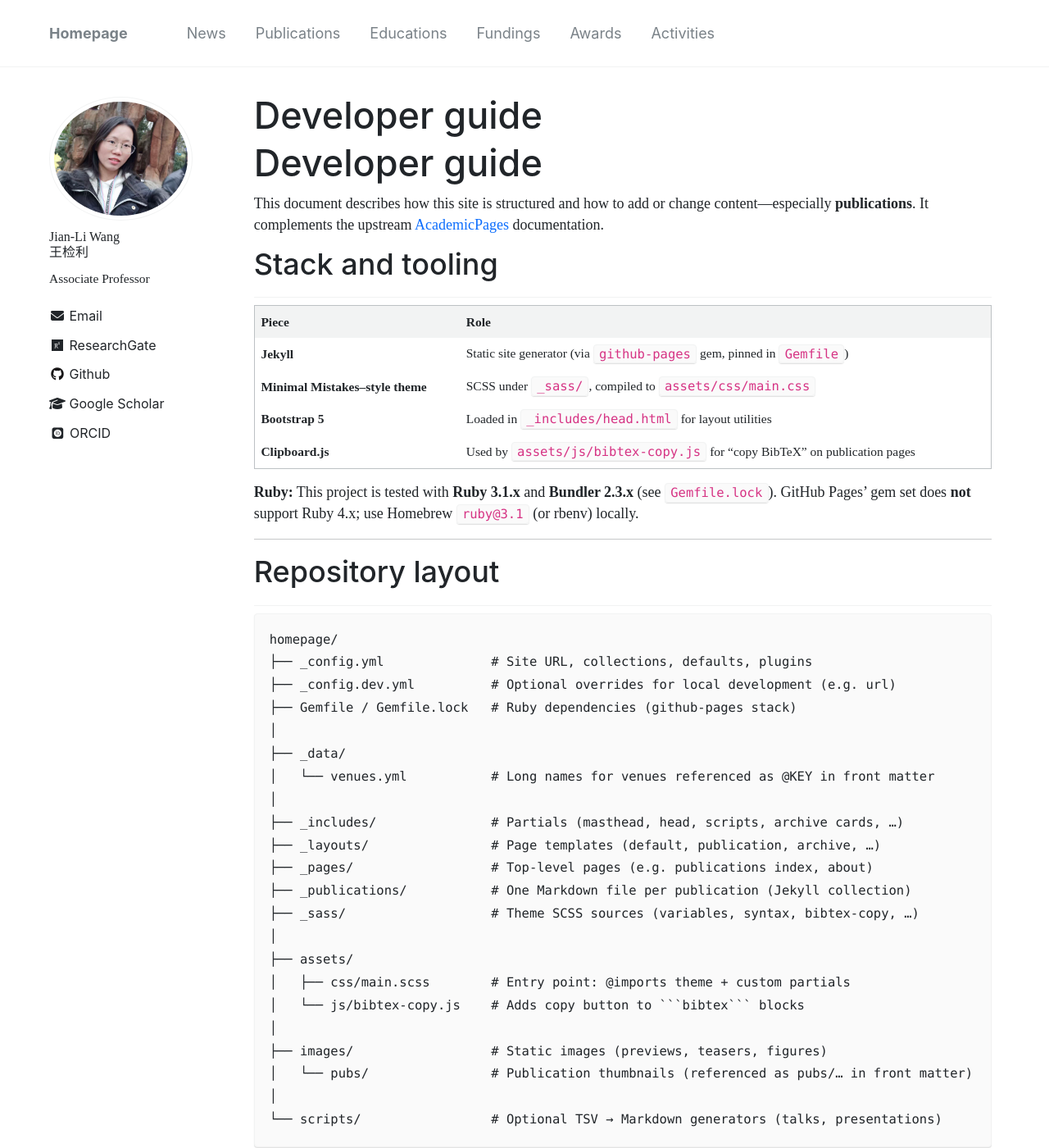
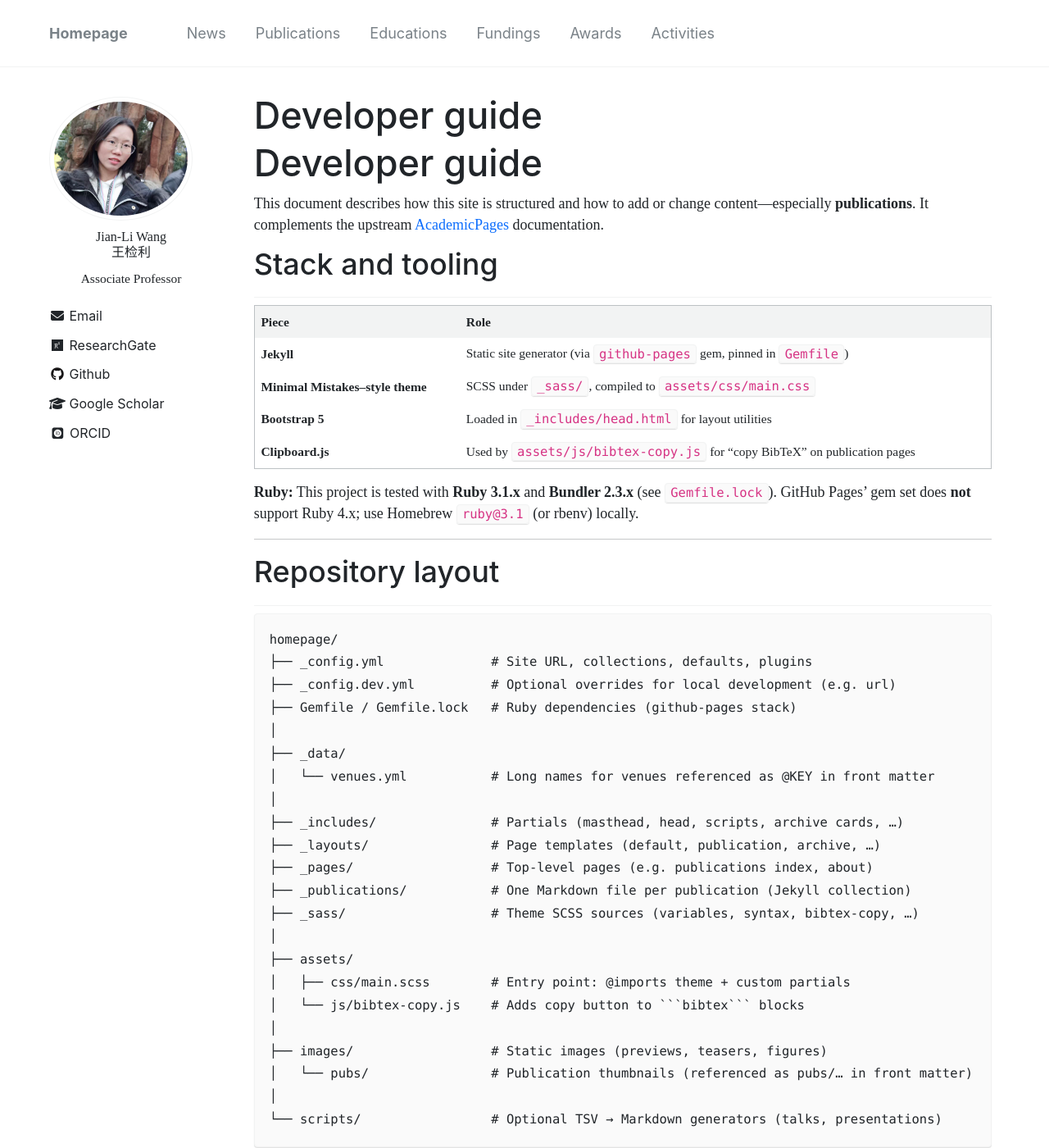
Before and after one commit to wangjianli123/wangjianli123.github.io, a Jekyll site: the page built from DEV.md, in a window 1280 px wide and 1400 px high. Shown: the whole window at 82% size. Built offline with Jekyll 4.4.1, drawn with Linux system fonts in a browser that asks for light colours; nearby versions of some CDN libraries; some web fonts are replaced; our own code applies the rules of GitHub Pages for plain Markdown files; comment, search, counter and statistics services are not loaded.

Commit message:
Update main.scss

```diff
--- a/assets/css/main.scss
+++ b/assets/css/main.scss
@@ -121,12 +121,13 @@ table {
 
 .author__name,
 .author__bio {
+  text-align: center !important;
+}
+
+.author__urls {
   text-align: left !important;
 }
 
-.author__name {
-  white-space: normal;
-}
 
 @media (min-width: 64em) {
   .layout--single .page {
```
